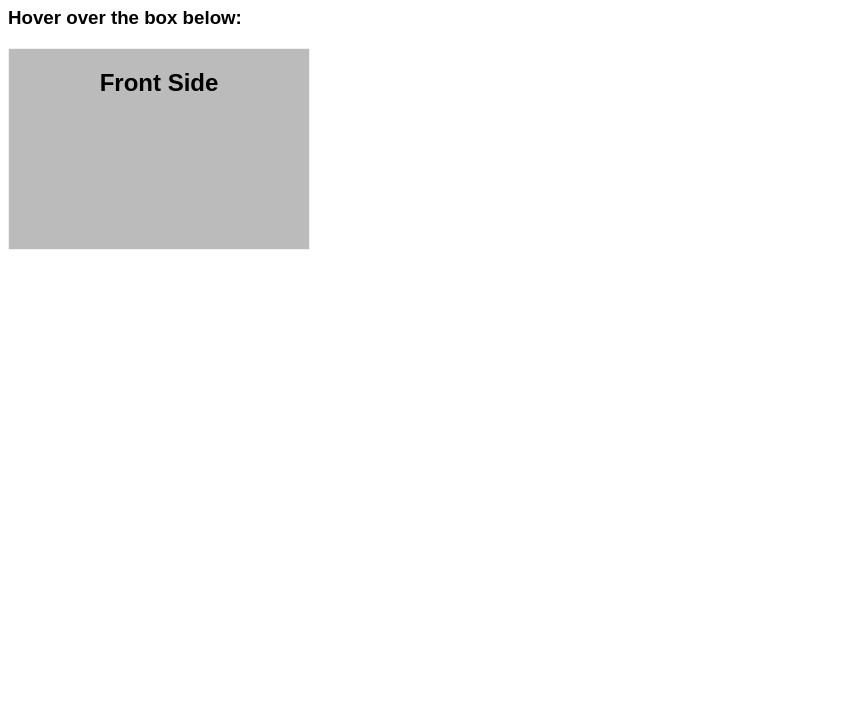
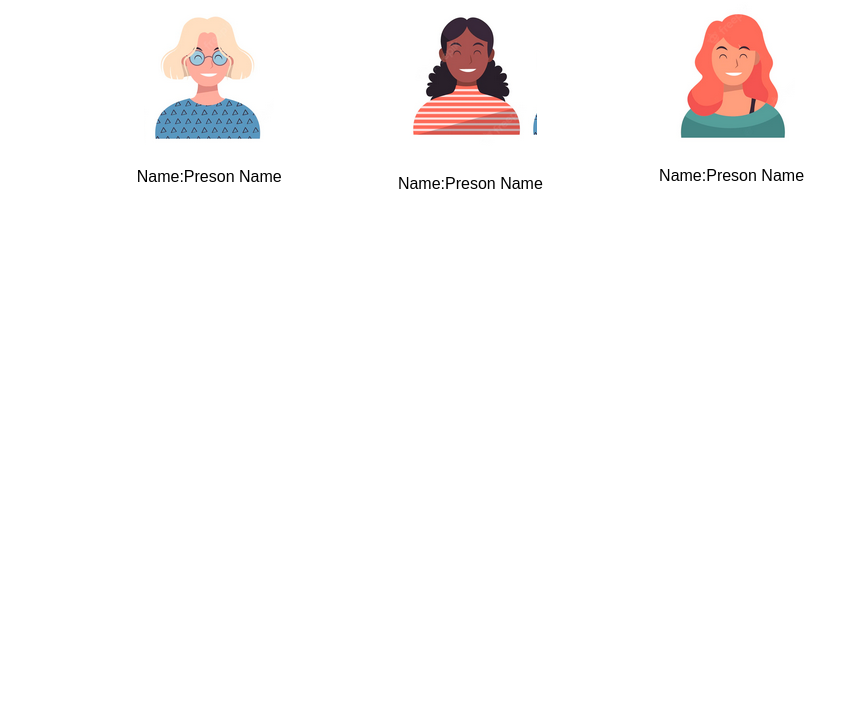
Before and after one commit to monika-ghimire/chat-popup, a plain HTML site: page index.html in a window 1280 px wide. Shown: the part 73-800 px from the top of the page, without its empty margins (0-859 px from the left). Drawn offline with Linux system fonts and the light colour scheme.

Commit message:
fild card

```diff
--- a/index.html
+++ b/index.html
@@ -11,19 +11,57 @@
 <body>
 
 
-    <h1>3D Flip Box (Horizontal)</h1>
+
     <h3>Hover over the box below:</h3>
-
+  <ul class="contend-holder">
+  <li class="one">
     <div class="flip-box">
       <div class="flip-box-inner">
         <div class="flip-box-front">
-          <h2>Front Side</h2>
+        <img src="./images/perosn3.png">
+       <div> <p>Name:Preson Name</p></div>
         </div>
+
         <div class="flip-box-back">
-          <h2>Back Side</h2>
+          <p>Address: something-16,nepal</p>
+          <p>eduction:master </p>
         </div>
       </div>
     </div>
-</div>
+  </li>
+
+  <li class="one">
+    <div class="flip-box">
+      <div class="flip-box-inner">
+        <div class="flip-box-front">
+        <img src="./images/proson2.png">
+       <div> <p>Name:Preson Name</p></div>
+        </div>
+
+        <div class="flip-box-back">
+          <p>Address: something-16,nepal</p>
+          <p>eduction:master </p>
+        </div>
+      </div>
+    </div>
+  </li>
+  <li class="one">
+    <div class="flip-box">
+      <div class="flip-box-inner">
+        <div class="flip-box-front">
+        <img src="./images/proson1.png">
+       <div> <p>Name:Preson Name</p></div>
+        </div>
+
+        <div class="flip-box-back">
+          <p>Address: something-16,nepal</p>
+          <p>eduction:master </p>
+        </div>
+      </div>
+    </div>
+  </div>
+  </li>
+
+</ul>
 </body>
 </html>
--- a/main.css
+++ b/main.css
@@ -1,13 +1,17 @@
 body {
     font-family: Arial, Helvetica, sans-serif;
   }
+  .contend-holder li
+  {
+    list-style-type: none;
+    float: left;
+    margin-left: 5%;
+    }
 
   .flip-box {
     background-color: transparent;
-    width: 300px;
-    height: 200px;
-    border: 1px solid #f1f1f1;
-    perspective: 1000px;
+    width: 200px;
+    height:300px;
   }
 
   .flip-box-inner {
@@ -21,6 +25,7 @@ body {
 
   .flip-box:hover .flip-box-inner {
     transform: rotateY(180deg);
+
   }
 
   .flip-box-front, .flip-box-back {
@@ -31,13 +36,11 @@ body {
     backface-visibility: hidden;
   }
 
-  .flip-box-front {
-    background-color: #bbb;
-    color: black;
-  }
+
 
   .flip-box-back {
-    background-color: dodgerblue;
-    color: white;
+    /* background-color: rgb(192, 221, 249); */
+    background-color:  #FECCC8;
+    font-size:20px;
     transform: rotateY(180deg);
   }
```
Also changed, not shown: images/perosn3.png (added), images/preson.png (added), images/proson1.png (added), images/proson2.png (added).
